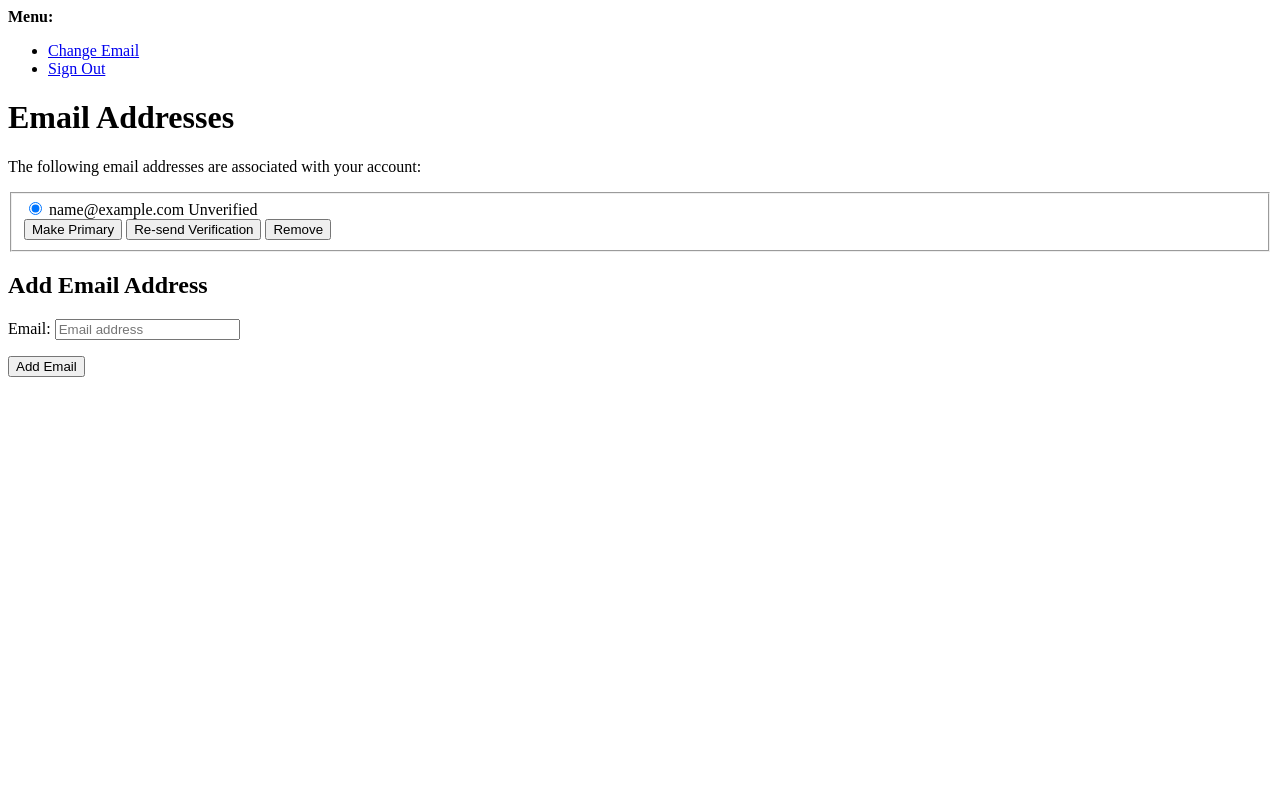
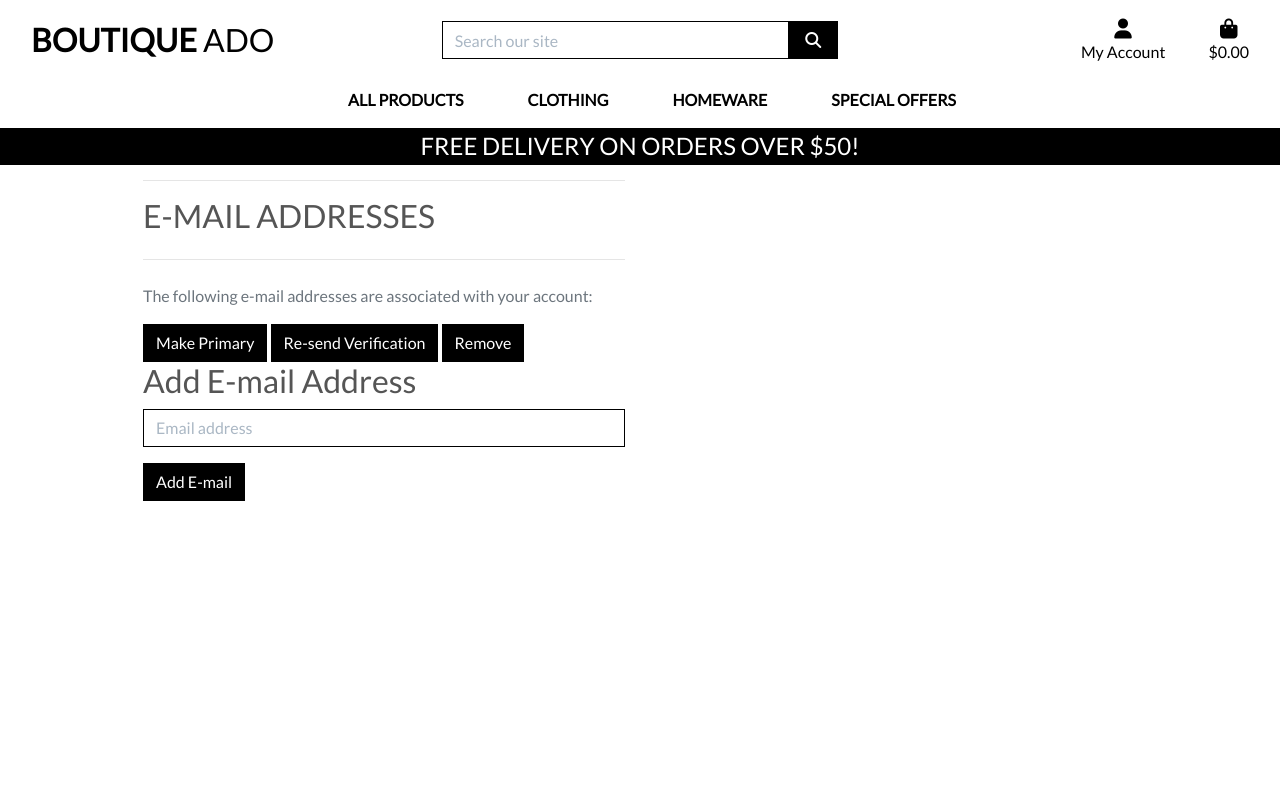
Before and after one commit to GenaGrig/boutique_ado_pp5, a Django app: page /accounts/email/ in a window 1280 px wide. Run offline with Django 4.2, Linux system fonts and the light colour scheme; the visitor is signed in with stand-in values (Sample User, id 1); data comes from the database, SQL or seed files in the repository; some libraries are stand-ins or nearby versions.

Commit message:
Updated allauth templates and tested profiles

```diff
--- a/profiles/templates/profiles/profile.html
+++ b/profiles/templates/profiles/profile.html
@@ -26,4 +26,5 @@
                 <hr>
             </div>
         </div>
+        {{ profile }}
 {% endblock %}
--- a/static/css/base.css
+++ b/static/css/base.css
@@ -113,6 +113,10 @@
     color: white;
 }
 
+input[name='q']::placeholder {
+    color: #aab7c4;
+}
+
 .message-container {
     position: fixed;
     top: 72px;
@@ -214,3 +218,57 @@
         height: calc(100vh - 116px);
     }
 }
+
+/* Allauth form formatting */
+
+.allauth-form-inner-content p {
+    margin-top: 1.5rem; /* mt-4 */
+    color: #6c757d; /* text-secondary */
+}
+
+.allauth-form-inner-content input {
+    border-color: #000;
+    border-radius: 0;
+}
+
+.allauth-form-inner-content label:not([for='id_remember']) {
+    display: none;
+}
+
+.allauth-form-inner-content input::placeholder {
+    color: #aab7c4;
+}
+
+.allauth-form-inner-content button,
+.allauth-form-inner-content input[type='submit'] {
+	/* btn */
+	display: inline-block;
+    font-weight: 400;
+    color: #fff;
+    text-align: center;
+    vertical-align: middle;
+    -webkit-user-select: none;
+    -moz-user-select: none;
+    -ms-user-select: none;
+    user-select: none;
+    background-color: #000;
+    border: 1px solid #000;
+    padding: .375rem .75rem;
+    font-size: 1rem;
+    line-height: 1.5;
+    border-radius: 0;
+
+    /* standard bootstrap btn transitions */
+    transition: color .15s ease-in-out,background-color .15s ease-in-out,border-color .15s ease-in-out,box-shadow .15s ease-in-out;
+}
+
+.allauth-form-inner-content button:hover,
+.allauth-form-inner-content input[type='submit']:hover {
+	color: #fff;
+    background-color: #222;
+    border-color: #222;
+}
+
+.allauth-form-inner-content a {
+	color: #17a2b8; /* text-info */
+}
--- a/templates/allauth/account/account_inactive.html
+++ b/templates/allauth/account/account_inactive.html
@@ -4,8 +4,10 @@
 
 {% block head_title %}{% trans "Account Inactive" %}{% endblock %}
 
-{% block content %}
-<h1>{% trans "Account Inactive" %}</h1>
+{% block inner_content %}
+<hr>
+<h2 class="logo-font mb-4">{% trans "Account Inactive" %}</h2>
+<hr>
 
 <p>{% trans "This account is inactive." %}</p>
 {% endblock %}
--- a/templates/allauth/account/base.html
+++ b/templates/allauth/account/base.html
@@ -1,43 +1,15 @@
-{% load i18n %}
-<!DOCTYPE html>
-<html>
-  <head>
-    <meta http-equiv="X-UA-Compatible" content="IE=edge">
-    <meta name="viewport" content="width=device-width, initial-scale=1.0">
-    <title>{% block head_title %}{% endblock %}</title>
-    {% block extra_head %}
-    {% endblock %}
-  </head>
-  <body>
-    {% block body %}
+{% extends "base.html" %}
 
-    {% if messages %}
-    <div>
-      <strong>{% trans "Messages:" %}</strong>
-      <ul>
-        {% for message in messages %}
-        <li>{{message}}</li>
-        {% endfor %}
-      </ul>
+{% block content %}
+    <div class="container header-container">
+        <div class="overlay"></div>
+        <div class="row">
+            <div class="col-12 col-md-6">
+                <div class="allauth-form-inner-content">
+                    {% block inner_content %}
+                    {% endblock %}
+                </div>
+            </div>
+        </div>
     </div>
-    {% endif %}
-
-    <div>
-      <strong>{% trans "Menu:" %}</strong>
-      <ul>
-        {% if user.is_authenticated %}
-        <li><a href="{% url 'account_email' %}">{% trans "Change Email" %}</a></li>
-        <li><a href="{% url 'account_logout' %}">{% trans "Sign Out" %}</a></li>
-        {% else %}
-        <li><a href="{% url 'account_login' %}">{% trans "Sign In" %}</a></li>
-        <li><a href="{% url 'account_signup' %}">{% trans "Sign Up" %}</a></li>
-        {% endif %}
-      </ul>
-    </div>
-    {% block content %}
-    {% endblock %}
-    {% endblock %}
-    {% block extra_body %}
-    {% endblock %}
-  </body>
-</html>
+{% endblock %}
--- a/templates/allauth/account/email.html
+++ b/templates/allauth/account/email.html
@@ -2,22 +2,24 @@
 
 {% load i18n %}
 
-{% block head_title %}{% trans "Email Addresses" %}{% endblock %}
+{% block head_title %}{% trans "Account" %}{% endblock %}
 
-{% block content %}
-    <h1>{% trans "Email Addresses" %}</h1>
-{% if emailaddresses %}
-<p>{% trans 'The following email addresses are associated with your account:' %}</p>
+{% block inner_content %}
+    <hr>
+    <h2 class="logo-font mb-4">{% trans "E-mail Addresses" %}</h2>
+    <hr>
+{% if user.emailaddress_set.all %}
+<p>{% trans 'The following e-mail addresses are associated with your account:' %}</p>
 
 <form action="{% url 'account_email' %}" class="email_list" method="post">
 {% csrf_token %}
 <fieldset class="blockLabels">
 
-  {% for emailaddress in emailaddresses %}
+  {% for emailaddress in user.emailaddress_set.all %}
 <div class="ctrlHolder">
       <label for="email_radio_{{forloop.counter}}" class="{% if emailaddress.primary %}primary_email{%endif%}">
 
-      <input id="email_radio_{{forloop.counter}}" type="radio" name="email" {% if emailaddress.primary or emailaddresses|length == 1 %}checked="checked"{%endif %} value="{{emailaddress.email}}"/>
+      <input id="email_radio_{{forloop.counter}}" type="radio" name="email" {% if emailaddress.primary or user.emailaddress_set.count == 1 %}checked="checked"{%endif %} value="{{emailaddress.email}}"/>
 
 {{ emailaddress.email }}
     {% if emailaddress.verified %}
@@ -40,18 +42,18 @@
 </form>
 
 {% else %}
-{% include "account/snippets/warn_no_email.html" %}
+<p><strong>{% trans 'Warning:'%}</strong> {% trans "You currently do not have any e-mail address set up. You should really add an e-mail address so you can receive notifications, reset your password, etc." %}</p>
+
 {% endif %}
 
-  {% if can_add_email %}
-    <h2>{% trans "Add Email Address" %}</h2>
+
+    <h2>{% trans "Add E-mail Address" %}</h2>
 
     <form method="post" action="{% url 'account_email' %}" class="add_email">
         {% csrf_token %}
-        {{ form.as_p }}
-        <button name="action_add" type="submit">{% trans "Add Email" %}</button>
+        {{ form|crispy }}
+        <button name="action_add" type="submit">{% trans "Add E-mail" %}</button>
     </form>
-  {% endif %}
 
 {% endblock %}
 
@@ -59,7 +61,7 @@
 {% block extra_body %}
 <script type="text/javascript">
 (function() {
-  var message = "{% trans 'Do you really want to remove the selected email address?' %}";
+  var message = "{% trans 'Do you really want to remove the selected e-mail address?' %}";
   var actions = document.getElementsByName('action_remove');
   if (actions.length) {
     actions[0].addEventListener("click", function(e) {
--- a/templates/allauth/account/password_reset_from_key_done.html
+++ b/templates/allauth/account/password_reset_from_key_done.html
@@ -3,7 +3,9 @@
 {% load i18n %}
 {% block head_title %}{% trans "Change Password" %}{% endblock %}
 
-{% block content %}
-    <h1>{% trans "Change Password" %}</h1>
+{% block inner_content %}
+    <hr>
+    <h2 class="logo-font mb-4">{% trans "Change Password" %}</h2>
+    <hr>
     <p>{% trans 'Your password is now changed.' %}</p>
 {% endblock %}
--- a/templates/allauth/account/signup_closed.html
+++ b/templates/allauth/account/signup_closed.html
@@ -4,8 +4,10 @@
 
 {% block head_title %}{% trans "Sign Up Closed" %}{% endblock %}
 
-{% block content %}
-<h1>{% trans "Sign Up Closed" %}</h1>
+{% block inner_content %}
+<hr>
+<h2 class="logo-font mb-4">{% trans "Sign Up Closed" %}</h2>
+<hr>
 
 <p>{% trans "We are sorry, but the sign up is currently closed." %}</p>
 {% endblock %}
--- a/templates/base.html
+++ b/templates/base.html
@@ -73,7 +73,7 @@
                             {% if request.user.is_superuser %}
                             <a href="" class="dropdown-item">Product Management</a>
                             {% endif %}
-                            <a href="" class="dropdown-item">My Profile</a>
+                            <a href="{% url 'profile' %}" class="dropdown-item">My Profile</a>
                             <a href="{% url 'account_logout' %}" class="dropdown-item">Logout</a>
                             {% else %}
                             <a href="{% url 'account_signup' %}" class="dropdown-item">Register</a>
```
Also changed, not shown: profiles/views.py (+7 -2 lines), templates/allauth/account/email_confirm.html (+7 -9 lines), templates/allauth/account/login.html (+9 -4 lines), templates/allauth/account/logout.html (+5 -3 lines), templates/allauth/account/password_change.html (+6 -4 lines), templates/allauth/account/password_reset.html (+7 -4 lines), templates/allauth/account/password_reset_done.html (+5 -3 lines), templates/allauth/account/password_reset_from_key.html (+14 -7 lines), templates/allauth/account/password_set.html (+5 -3 lines), templates/allauth/account/signup.html (+7 -4 lines), templates/allauth/account/verification_sent.html (+6 -4 lines), templates/allauth/account/verified_email_required.html (+9 -7 lines).
